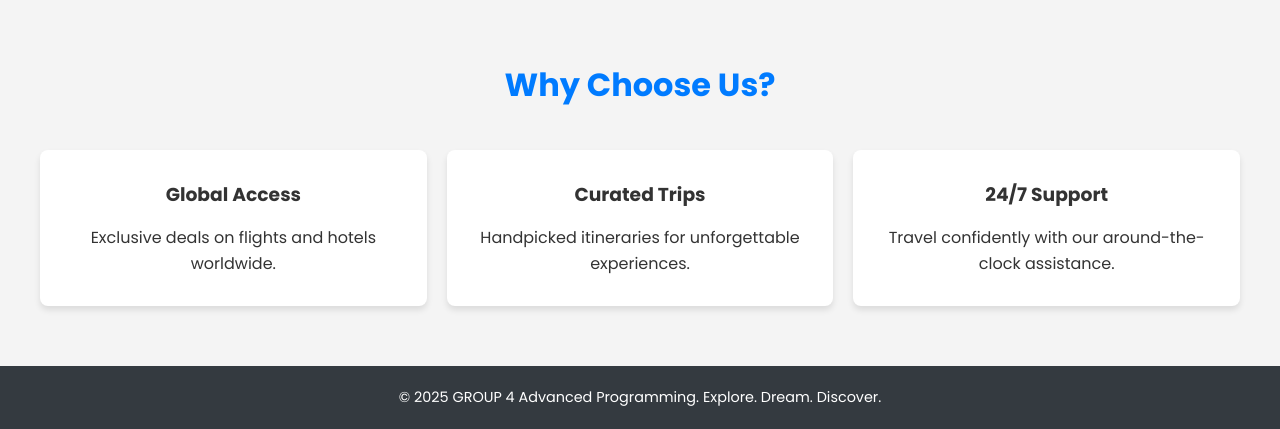
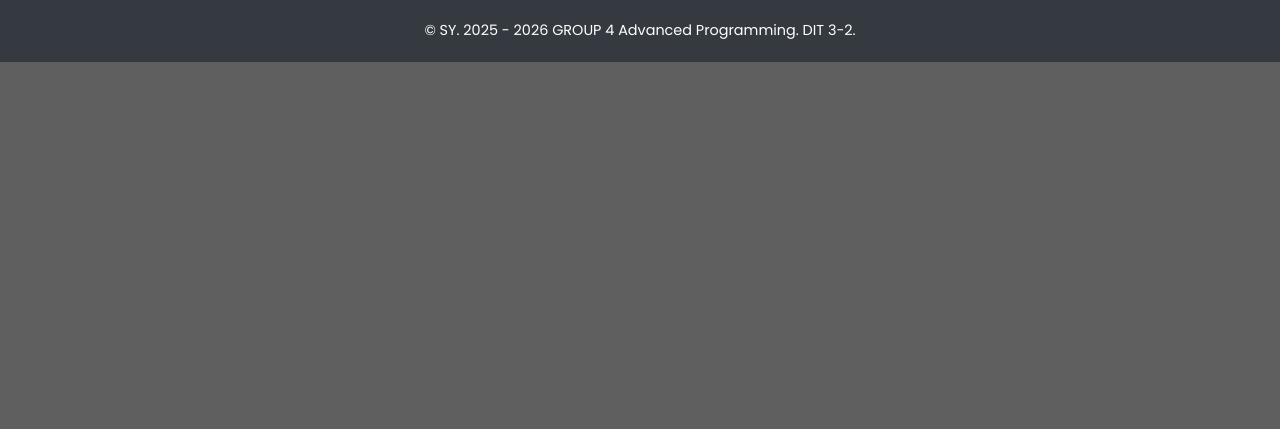
Before and after one commit to imman2gs/group4-project-dir, a Flask app: page / in a window 1280 px wide. Shown: the part 801-1230 px from the top of the page. After the commit the page ends 863 px from the top, so only its background shows below. Run offline with Flask 3, Linux system fonts and the light colour scheme.

Commit message:
updated welcome.html

```diff
--- a/templates/welcome.html
+++ b/templates/welcome.html
@@ -4,7 +4,6 @@
     <meta charset="UTF-8">
     <meta name="viewport" content="width=device-width, initial-scale=1.0">
     <title>GROUP 4 - Explore the World</title>
-    <!-- Link to your CSS using Flask's dynamic path -->
     <link rel="stylesheet" href="{{ url_for('static', filename='css/welcome.css') }}">
 </head>
 <body>
@@ -16,18 +15,10 @@
 
             <div class="auth-buttons">
 
-                <!--
-                    TO MAKE THE BUTTONS WORK, we wrap the button styling around
-                    an <a> tag, and use Flask's url_for() function to link
-                    to the corresponding Python function in app.py.
-                -->
-
-                <!-- Register Button -->
                 <a href="{{ url_for('register') }}" class="btn btn-register">
                     Register
                 </a>
 
-                <!-- Login Button -->
                 <a href="{{ url_for('login') }}" class="btn btn-login">
                     Login
                 </a>
@@ -35,7 +26,7 @@
         </div>
     </header>
 
-    <main class="info-section">
+    <!-- <main class="info-section">
         <h2>Why Choose Us?</h2>
         <div class="features">
             <div class="feature-item">
@@ -51,10 +42,10 @@
                 <p>Travel confidently with our around-the-clock assistance.</p>
             </div>
         </div>
-    </main>
+    </main> -->
 
     <footer>
-        <p>&copy; 2025 GROUP 4 Advanced Programming. Explore. Dream. Discover.</p>
+        <p>&copy; SY. 2025 - 2026 GROUP 4 Advanced Programming. DIT 3-2.</p>
     </footer>
 
 </body>
```
